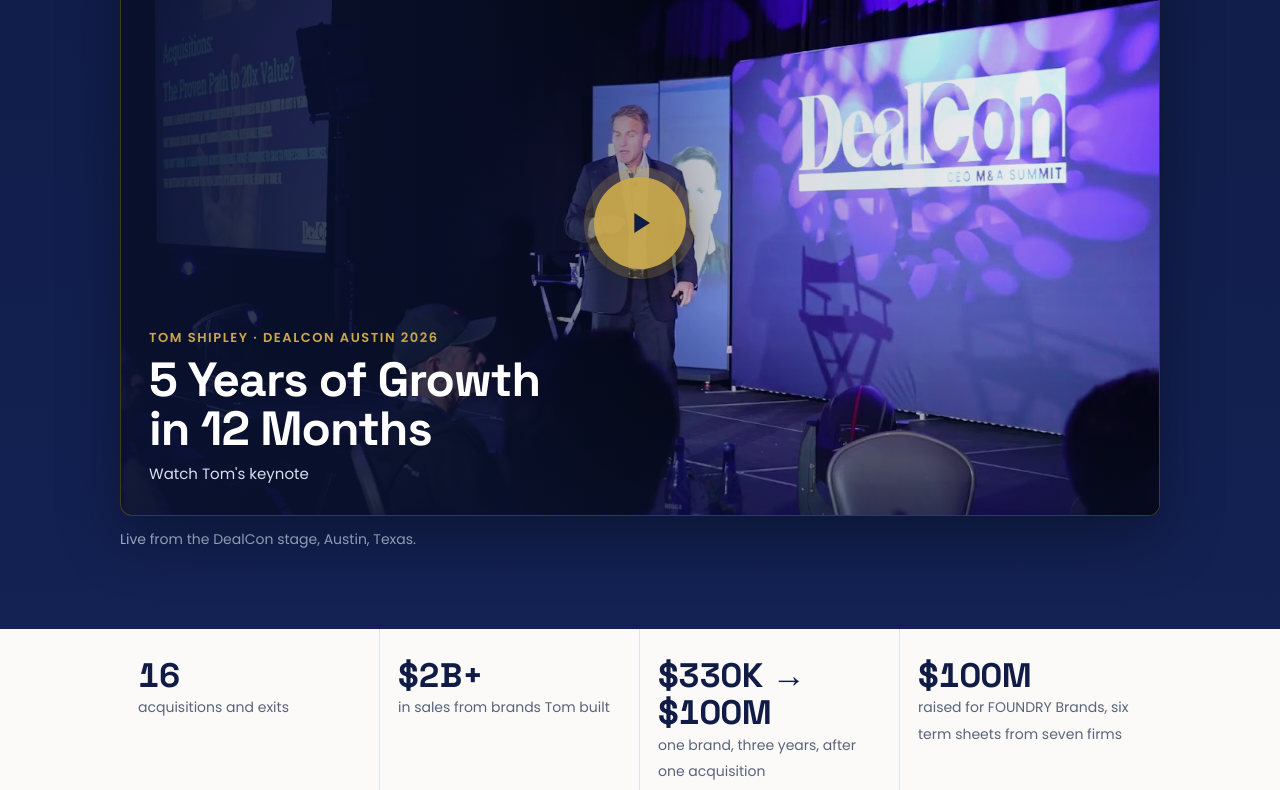
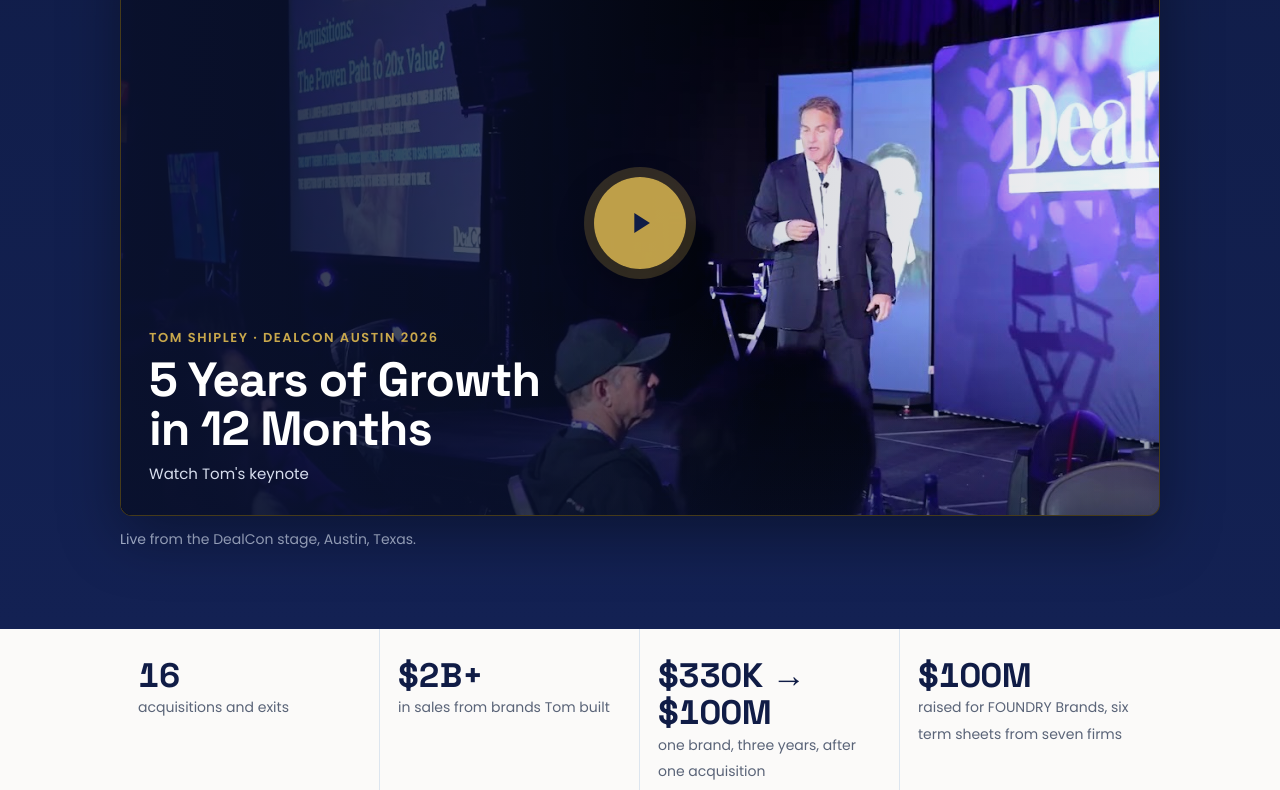
Before and after one commit to brett-lgtm/tom-shipley-dealcon, a plain HTML site: page index.html in a window 1280 px wide. Shown: the part 416-1206 px from the top of the page. Drawn offline with Linux system fonts and the light colour scheme.

Commit message:
center play, reframe Tom

```diff
--- a/index.html
+++ b/index.html
@@ -27,7 +27,7 @@ h1{font:700 clamp(34px,5.2vw,58px)/1.05 var(--display);margin:0 0 14px;letter-sp
 .video{position:relative;aspect-ratio:16/9;width:100%;border-radius:12px;overflow:hidden;background:#000;box-shadow:0 20px 60px rgba(0,0,0,.35);border:1px solid rgba(201,168,76,.35)}
 .video iframe{position:absolute;inset:0;width:100%;height:100%;border:0}
 .poster{all:unset;position:absolute;inset:0;cursor:pointer;display:block}
-.poster > img{width:100%;height:100%;object-fit:cover;object-position:62% 40%;display:block;transform:scale(1.18);transform-origin:62% 42%;filter:saturate(1.05) contrast(1.05)}
+.poster > img{width:100%;height:100%;object-fit:cover;object-position:62% 40%;display:block;transform:scale(1.32);transform-origin:0% 42%;filter:saturate(1.05) contrast(1.05)}
 .poster .shade{position:absolute;inset:0;background:linear-gradient(90deg,rgba(10,18,48,.92) 0%,rgba(10,18,48,.72) 34%,rgba(10,18,48,.15) 62%,rgba(10,18,48,.05) 100%),linear-gradient(0deg,rgba(10,18,48,.55) 0%,rgba(10,18,48,0) 35%)}
 .poster .ptop{position:absolute;left:28px;right:28px;top:24px;display:flex;justify-content:space-between;align-items:center}
 .poster .plogo{height:26px;width:auto;transform:none}
```
